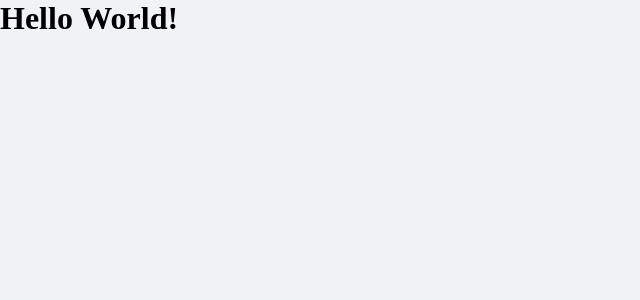
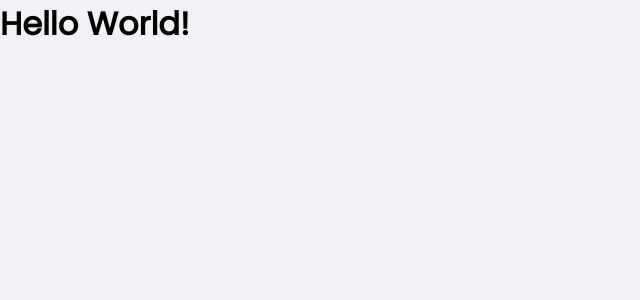
Before and after one commit to bvieiradeveloper/bemingy, a React (Create React App) app: page / in a window 1280 px wide. Shown: the top 300 px of the page, without its empty margins (0-640 px from the left). Built offline with nearby package versions, Linux system fonts and the light colour scheme.

Commit message:
Import Fonts

```diff
--- a/public/index.html
+++ b/public/index.html
@@ -1,11 +1,17 @@
 <!DOCTYPE html>
 <html lang="en">
   <head>
+    <link rel="preconnect" href="https://fonts.googleapis.com" />
+
     <meta charset="utf-8" />
     <meta name="viewport" content="width=device-width, initial-scale=1" />
     <title>bemingy</title>
 
     <link rel="shortcut icon" href="favicon.png" type="image/png" />
+    <link
+      href="https://fonts.googleapis.com/css2?family=DM+Sans:wght@400;500;700&family=Poppins:ital,wght@0,400;1,600&display=swap"
+      rel="stylesheet"
+    />
   </head>
   <body>
     <noscript>You need to enable JavaScript to run this app.</noscript>
--- a/src/styles/global.ts
+++ b/src/styles/global.ts
@@ -32,6 +32,15 @@
   -webkit-font-smoothing: antialiased
 }
 
+body, input, textarea, button{
+  font-family: 'Poppins', sans-serif;
+  font-weight: 400;
+}
+
+h1, h2, h3, h4, h5, h6, strong{
+  font-weight: 600;
+}
+
 button{
   cursor: pointer;
 }
```
